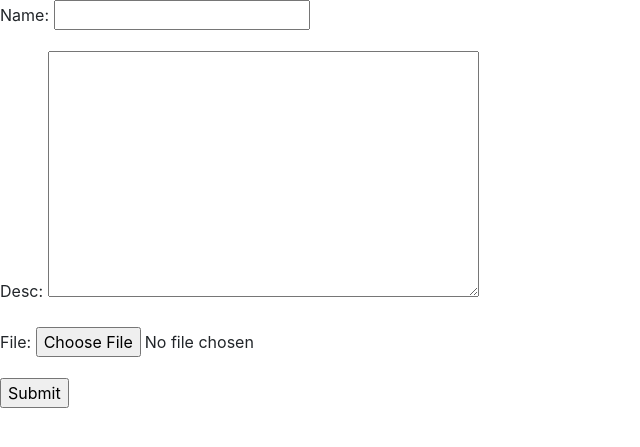
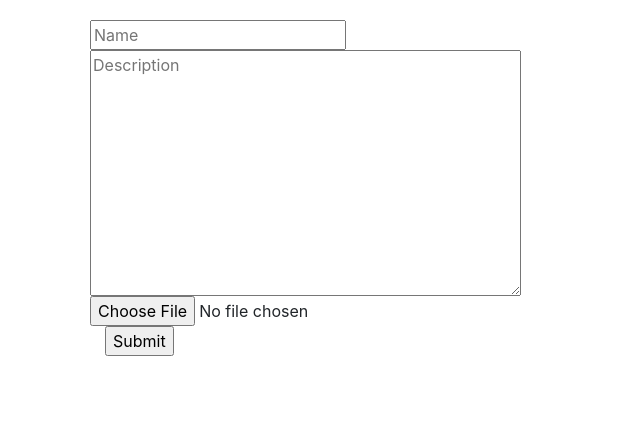
Before and after one commit to jackschu/mlarena, a Django app: page /games/new/ in a window 1280 px wide. Shown: the part 58-505 px from the top of the page, without its empty margins (0-640 px from the left). Run offline with Django 3.2, Linux system fonts and the light colour scheme; some libraries are stand-ins or nearby versions.

Commit message:
some css attempts were made

```diff
--- a/webmain/games/templates/games/viewGroup.html
+++ b/webmain/games/templates/games/viewGroup.html
@@ -1,9 +1,26 @@
 {% extends 'base.html' %}
 {% load widget_tweaks %}
 {% block content%}
-  <form method="post">
-      {% csrf_token %}
-      {{ form.as_p }}
-      <input type="submit" value="Submit">
-  </form>
+{% load static %}
+
+<link rel="stylesheet" type="text/css" href="{% static 'games/style.css' %}">
+<div class="container" id="temp">
+  <div class="form" style="padding:10px; margin:10px;">
+    <form method="post">
+        {% csrf_token %}
+        <div class="row">
+          {% render_field form.name placeholder="Name" %}
+        </div>
+        <div class="row">
+          {% render_field form.desc placeholder="Description" %}
+        </div>
+        <div class="row">
+          {% render_field form.file %}
+        </div>
+        <!-- {{ form.as_p }} -->
+        <input type="submit" value="Submit">
+    </form>
+  </div>
+
+</div>
 {%endblock%}
--- a/webmain/games/urls.py
+++ b/webmain/games/urls.py
@@ -6,5 +6,5 @@ from games import views
 app_name = 'games'
 urlpatterns = [
         path('new/', views.addGame, name='addGame'),
-        path('view/<int:game_id>', views.viewGame, name='viewGame'),
+        path('view/<int:game_id>/', views.viewGame, name='viewGame'),
 ]
```
Also changed, not shown: webmain/users/templates/users/register.html (line endings or trailing spaces).
